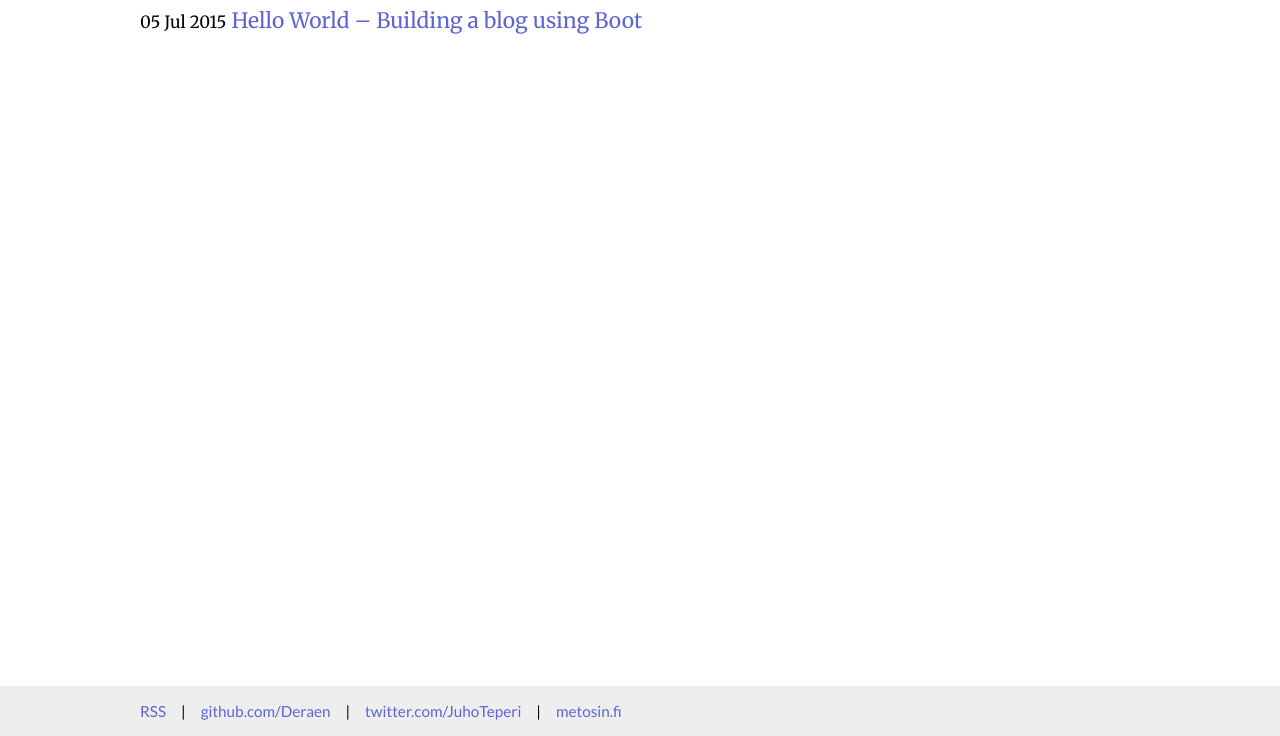
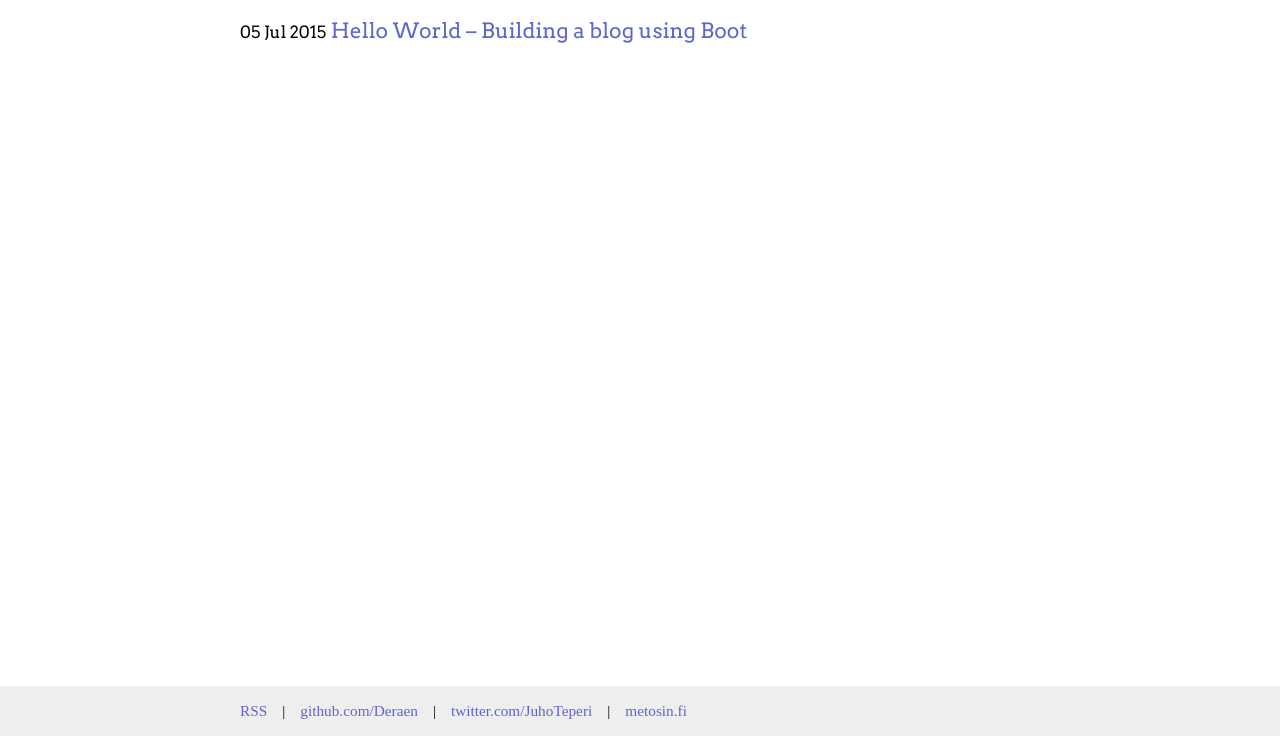
Before and after one commit to Deraen/deraen.github.io, a plain HTML site: page index.html in a window 1280 px wide. Shown: the part 64-800 px from the top of the page. Drawn offline with nearby package versions, Linux system fonts and the light colour scheme; a web font is replaced by a local one.

Commit message:
Build from c65691e63e67ffe31cd7f964998667ce55cd98eb.

```diff
--- a/css/app.css
+++ b/css/app.css
@@ -554,10 +554,6 @@ body {
   display: flex;
   flex-direction: column;
 }
-.header,
-.footer {
-  height: 50px;
-}
 .main {
   flex: 1;
 }
@@ -577,7 +573,7 @@ body {
 }
 @media (min-width: 1280px) {
   .container {
-    width: 1000px;
+    width: 800px;
   }
 }
 .header {
@@ -627,7 +623,7 @@ body {
  * Typography
  */
 body {
-  font-family: Lato, sans-serif;
+  font-family: "Droid Serif", serif;
   font-size: 18px;
 }
 h1,
@@ -636,7 +632,7 @@ h3,
 h4,
 h5,
 h6 {
-  font-family: Merriweather, serif;
+  font-family: "Arvo", serif;
   font-weight: 400;
 }
 h1,
--- a/index.html
+++ b/index.html
@@ -1,5 +1,5 @@
 <!DOCTYPE html>
-<html itemtype="http://schema.org/Blog" lang="en"><head><meta charset="utf-8"><meta content="IE=edge,chrome=1" http-equiv="X-UA-Compatible"><meta content="width=device-width, initial-scale=1.0, user-scalable=no" name="viewport"><link href="/favicon.ico" rel="shortcut icon"><link href="/atom.xml" rel="alternate" title="Atom feed" type="application/atom+xml"><link href="/css/app.css" rel="stylesheet" type="text/css"><link href="http://fonts.googleapis.com/css?family=Lato%7CSource%2BCode%2BPro%7CMerriweather%3A400%2C700" rel="stylesheet" type="text/css"><script src="https://cdnjs.cloudflare.com/ajax/libs/highlight.js/8.6/highlight.min.js" type="text/javascript"></script><script src="https://cdnjs.cloudflare.com/ajax/libs/highlight.js/8.6/languages/clojure.min.js" type="text/javascript"></script><script>hljs.initHighlightingOnLoad();</script><script>(function(i,s,o,g,r,a,m){i['GoogleAnalyticsObject']=r;i[r]=i[r]||function(){
+<html itemtype="http://schema.org/Blog" lang="en"><head><meta charset="utf-8"><meta content="IE=edge,chrome=1" http-equiv="X-UA-Compatible"><meta content="width=device-width, initial-scale=1.0, user-scalable=no" name="viewport"><link href="/favicon.ico" rel="shortcut icon"><link href="/atom.xml" rel="alternate" title="Atom feed" type="application/atom+xml"><link href="/css/app.css" rel="stylesheet" type="text/css"><link href="http://fonts.googleapis.com/css?family=Source%2BCode%2BPro%7CArvo%3A400%2C700%7CDroid%2BSerif%3A400%2C400italic%2C700" rel="stylesheet" type="text/css"><script src="https://cdnjs.cloudflare.com/ajax/libs/highlight.js/8.6/highlight.min.js" type="text/javascript"></script><script src="https://cdnjs.cloudflare.com/ajax/libs/highlight.js/8.6/languages/clojure.min.js" type="text/javascript"></script><script>hljs.initHighlightingOnLoad();</script><script>(function(i,s,o,g,r,a,m){i['GoogleAnalyticsObject']=r;i[r]=i[r]||function(){
 (i[r].q=i[r].q||[]).push(arguments)},i[r].l=1*new Date();a=s.createElement(o),
 m=s.getElementsByTagName(o)[0];a.async=1;a.src=g;m.parentNode.insertBefore(a,m)
 })(window,document,'script','//www.google-analytics.com/analytics.js','ga');
```
Also changed, not shown: atom.xml (+1 -1 lines), hello-world/index.html (+2 -2 lines), tags/index.html (+1 -1 lines).
